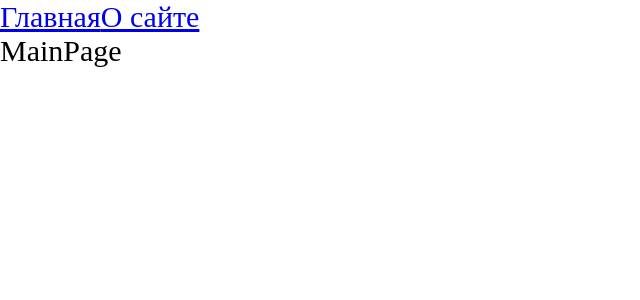
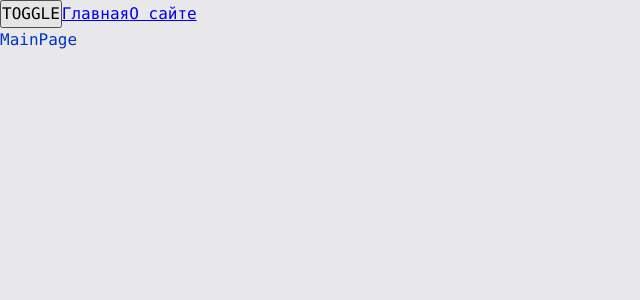
Before and after one commit to Orehik/Intellectual_forum, a React app: page / in a window 1280 px wide. Shown: the top 300 px of the page, without its empty margins (0-640 px from the left). Built offline with nearby package versions, Linux system fonts and the light colour scheme.

Commit message:
добавление темы в приложение, добавление контекста в приложение, создан кастомный хук для переключение темы в приложении и сохранении в localStorage,

```diff
--- a/src/App.tsx
+++ b/src/App.tsx
@@ -1,11 +1,15 @@
 import React, { Suspense } from 'react';
-import {Link, Route, Routes} from "react-router-dom";
+import { Link, Route, Routes } from "react-router-dom";
 import { AboutPageAsync, MainPageAsync } from "./pages";
-import "./index.scss"
+import { useTheme } from "./theme/useTheme";
+import "./styles/index.scss"
 
 const App = () => {
+  const { theme, toggleTheme } = useTheme()
+
   return (
-    <div className="app">
+    <div className={`app ${theme}`}>
+      <button onClick={toggleTheme}>TOGGLE</button>
       <Link to={"/"}>Главная</Link>
       <Link to={"/about"}>О сайте</Link>
       <Suspense fallback={<div>Loading...</div>}>
--- a/src/index.scss
+++ /dev/null
@@ -1,9 +0,0 @@
-* {
-  margin: 0;
-  padding: 0;
-  box-sizing: border-box;
-}
-
-.app {
-  font-size: 30px;
-}
--- a/src/index.tsx
+++ b/src/index.tsx
@@ -1,10 +1,13 @@
-import { render } from "react-dom";
 import App from "./App";
-import {BrowserRouter} from "react-router-dom";
+import { BrowserRouter } from "react-router-dom";
+import { createRoot } from "react-dom/client";
+import ThemeProvider from "./theme/ThemeProvider";
 
-render(
+const root = createRoot(document.getElementById("root"));
+root.render(
   <BrowserRouter>
-    <App/>
+    <ThemeProvider>
+      <App/>
+    </ThemeProvider>
   </BrowserRouter>,
-  document.getElementById("root")
-)
+);
--- /dev/null
+++ b/src/styles/index.scss
@@ -0,0 +1,13 @@
+@import "reset";
+@import "variables/global";
+@import "themes/normal";
+@import "themes/dark";
+
+.app {
+  font: var(--font-m);
+
+  background: var(--bg-color);
+  color: var(--primary-color);
+
+  min-height: 100vh;
+}
--- /dev/null
+++ b/src/styles/reset.scss
@@ -0,0 +1,13 @@
+* {
+  margin: 0;
+  padding: 0;
+  box-sizing: border-box;
+}
+
+input,
+button,
+textarea,
+select {
+  margin: 0;
+  font: inherit;
+}
--- /dev/null
+++ b/src/styles/themes/dark.scss
@@ -0,0 +1,6 @@
+.app.dark {
+  --bg-color: #090949;
+
+  --primary-color: #049604;
+  --secondary-color: #04ff04;
+}
--- /dev/null
+++ b/src/styles/themes/normal.scss
@@ -0,0 +1,6 @@
+.app.light {
+  --bg-color: #e8e8ea;
+
+  --primary-color: #0232c2;
+  --secondary-color: #0449e0;
+}
--- /dev/null
+++ b/src/styles/variables/global.scss
@@ -0,0 +1,11 @@
+:root {
+  --font-family-main: Consolas, "Times New Roman", Serif;
+
+  --font-size-m: 16px;
+  --font-line-m: 24px;
+  --font-m: var(--font-size-m)/var(--font-line-m) var(--font-family-main);
+
+  --font-size-l: 24px;
+  --font-line-l: 32px;
+  --font-l: var(--font-size-l)/var(--font-line-m) var(--font-family-main);
+}
--- /dev/null
+++ b/src/theme/ThemeProvider.tsx
@@ -0,0 +1,21 @@
+import React, { PropsWithChildren, useMemo, useState } from 'react';
+import {LOCAL_STORAGE_THEME_KEY, Theme, ThemeContext} from "./themeContext";
+
+const defaultTheme = localStorage.getItem(LOCAL_STORAGE_THEME_KEY) as Theme || Theme.LIGHT
+
+const ThemeProvider = ({ children }: PropsWithChildren) => {
+  const [theme, setTheme] = useState<Theme>(defaultTheme);
+
+  const defaultProps = useMemo(() => ({
+    theme: theme,
+    setTheme: setTheme,
+  }), [theme])
+
+  return (
+    <ThemeContext.Provider value={defaultProps}>
+      {children}
+    </ThemeContext.Provider>
+  );
+};
+
+export default ThemeProvider;
--- /dev/null
+++ b/src/theme/themeContext.ts
@@ -0,0 +1,15 @@
+import { createContext } from "react";
+
+export enum Theme {
+  LIGHT = "light",
+  DARK = "dark",
+}
+
+export interface ThemeContextProps {
+  theme?: Theme;
+  setTheme?: (theme: Theme) => void;
+}
+
+export const ThemeContext = createContext<ThemeContextProps>({});
+
+export const LOCAL_STORAGE_THEME_KEY = "theme";
--- /dev/null
+++ b/src/theme/useTheme.ts
@@ -0,0 +1,22 @@
+import { LOCAL_STORAGE_THEME_KEY, Theme, ThemeContext } from "./themeContext";
+import {useContext} from "react";
+
+interface UseThemeResult {
+  toggleTheme: () => void;
+  theme: Theme;
+}
+
+export function useTheme(): UseThemeResult {
+  const {theme, setTheme} = useContext(ThemeContext)
+
+  const toggleTheme = () => {
+    const newTheme = theme === Theme.DARK ? Theme.LIGHT : Theme.DARK;
+    setTheme(newTheme);
+    localStorage.setItem(LOCAL_STORAGE_THEME_KEY, newTheme);
+  };
+
+  return {
+    theme,
+    toggleTheme
+  }
+}
```
